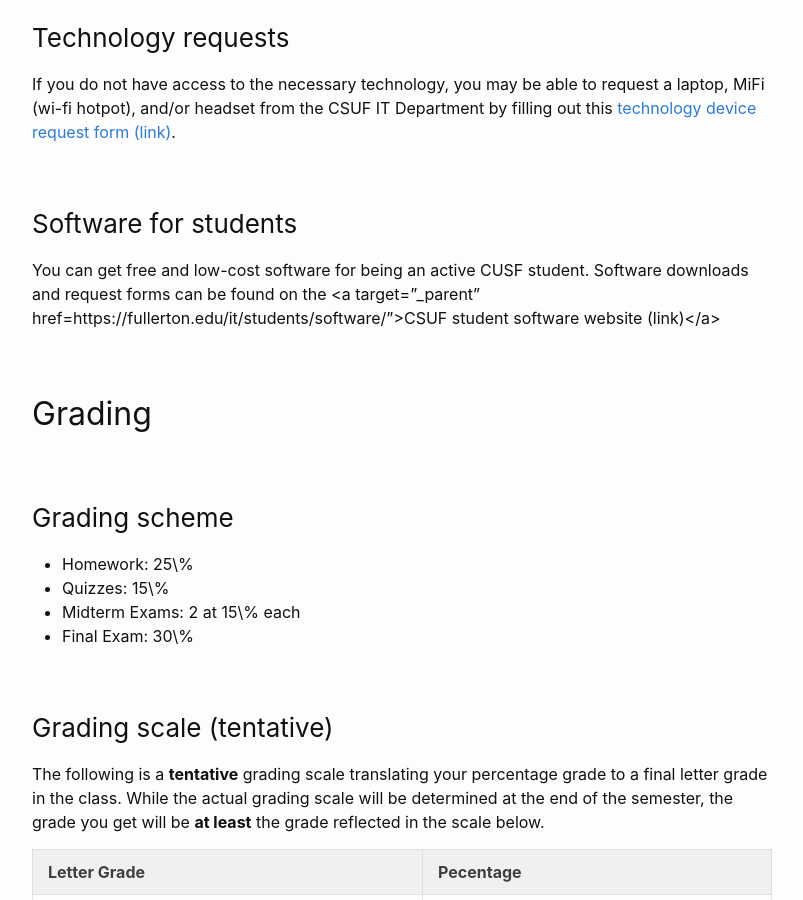
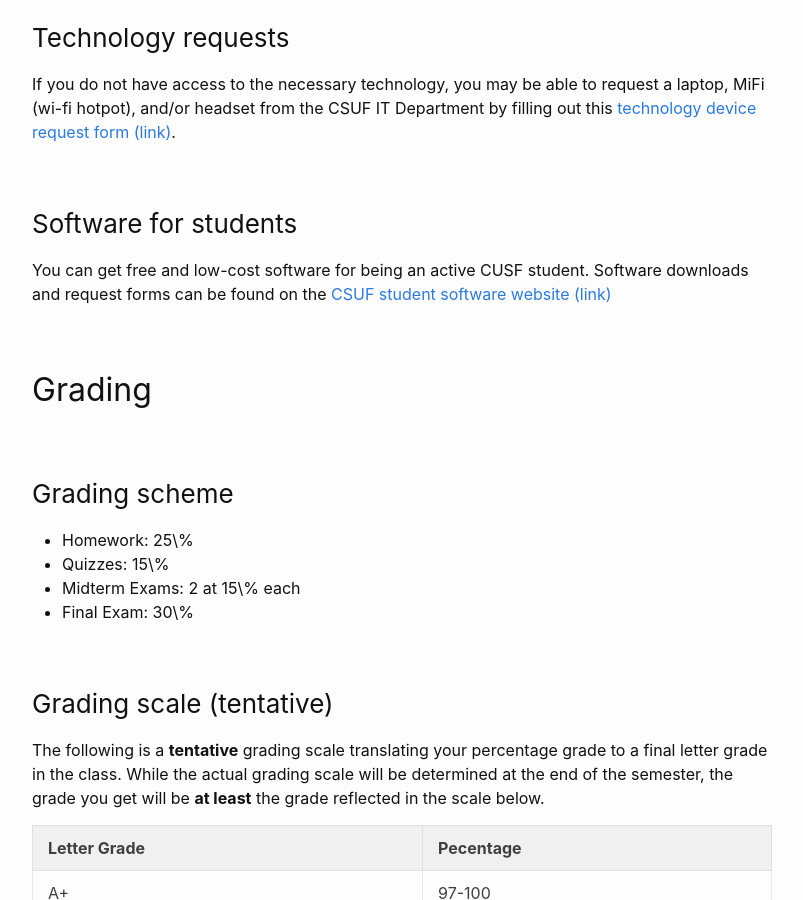
Before and after one commit to wcasper/math107spring2021, a Jekyll site: the page built from extras/syllabus.md, in a window 1280 px wide and 900 px high, scrolled down 2234 px. Shown: the whole window, without its empty margins (238-1041 px from the left). Built offline with Jekyll 4.4.1, drawn with Linux system fonts in a browser that asks for light colours.

Commit message:
fixing broken link in syllabus

```diff
--- a/extras/syllabus.md
+++ b/extras/syllabus.md
@@ -57,7 +57,7 @@ If you do not have access to the necessary technology, you may be able to reques
 
 
 ### Software for students
-You can get free and low-cost software for being an active CUSF student.  Software downloads and request forms can be found on the <a target="_parent" href=https://fullerton.edu/it/students/software/">CSUF student software website (link)</a>
+You can get free and low-cost software for being an active CUSF student.  Software downloads and request forms can be found on the <a target="_parent" href="https://fullerton.edu/it/students/software/">CSUF student software website (link)</a>
 
 ## Grading
 ### Grading scheme
```
